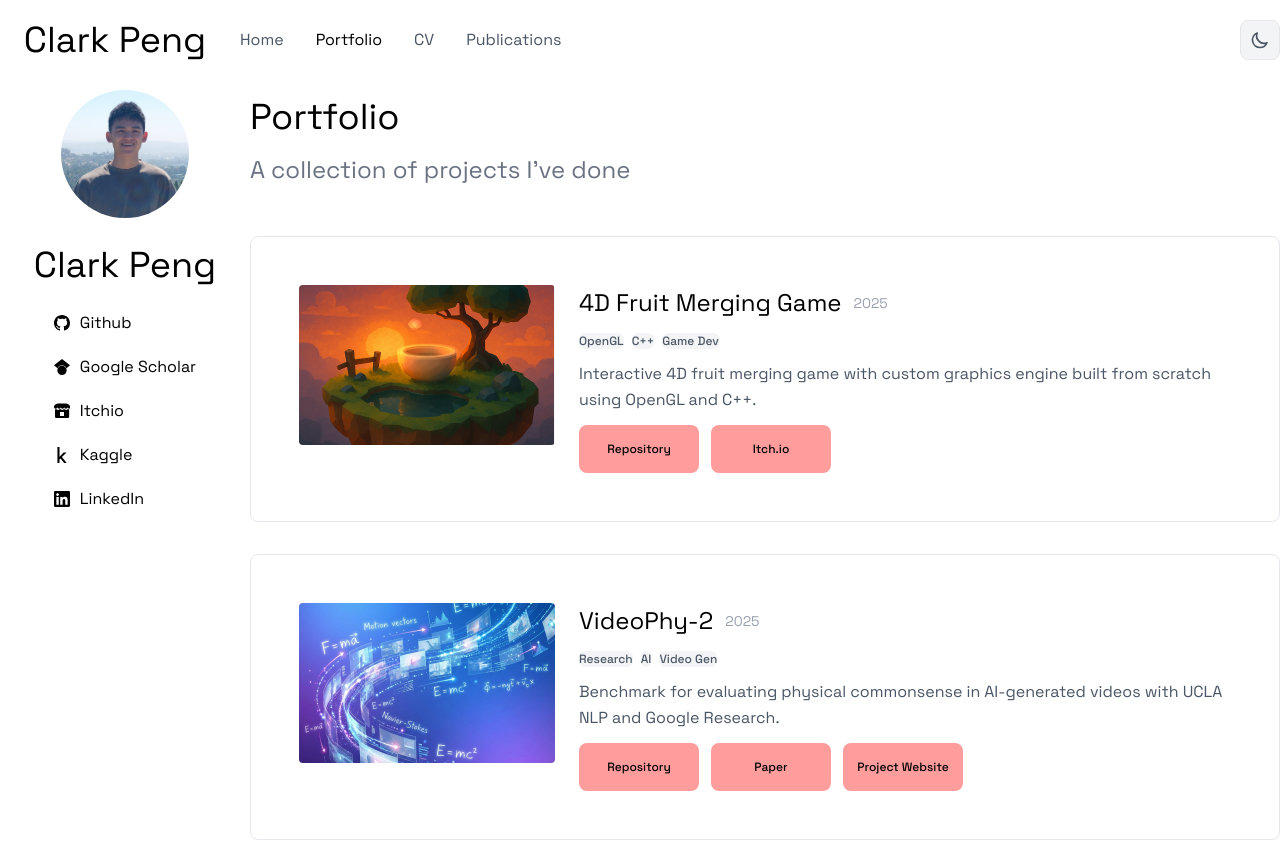
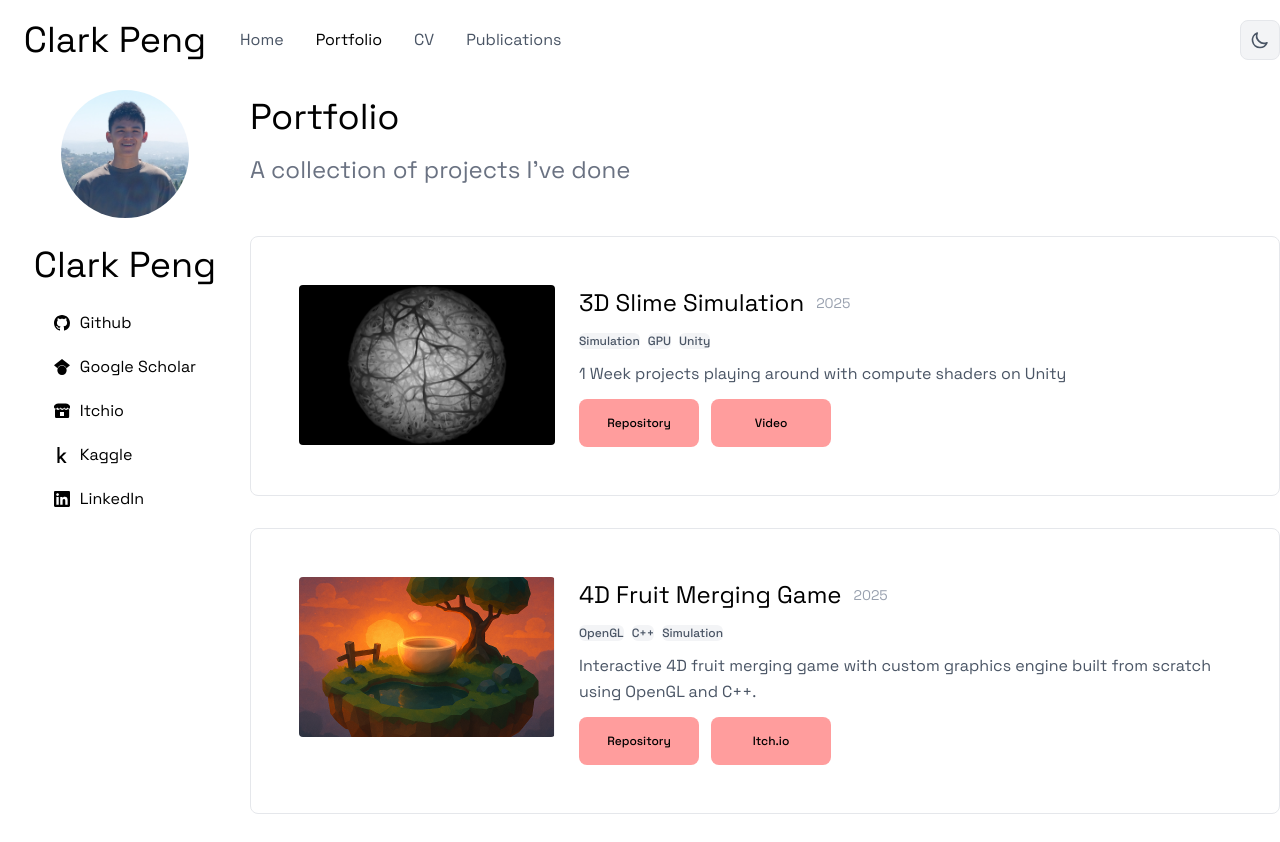
Before and after one commit to clarkipeng/clarkipeng.github.io, a React (Vite) app: page /portfolio in a window 1280 px wide. Shown: the top 842 px of the page. Built offline with nearby package versions, Linux system fonts and the light colour scheme.

Commit message:
3D Slime Sim Upd

```diff
--- a/src/data/siteData.ts
+++ b/src/data/siteData.ts
@@ -6,7 +6,7 @@
 // === PERSONAL INFO ===
 export const siteConfig = {
     name: "Clark Peng",
-    title: "CS @ UCLA | AI Engineer @ camfer (YC S24) | ML Researcher",
+    title: "CS @ UCLA | Intern @ camfer (YC S24) | ML Researcher",
     bio: "CS @ UCLA",
     location: "San Jose, CA",
     email: "cipeng@ucla.edu",
@@ -68,11 +68,22 @@ On campus, I lead the competitive ML team as an ACM AI Projects Officer, where w
 // === PORTFOLIO PROJECTS ===
 export const portfolioProjects = [
     {
-        id: 1,
+        title: "3D Slime Simulation",
+        description: "1 Week projects playing around with compute shaders on Unity",
+        image: "/images/Slime3D_Shot.png",
+        tags: ["Simulation", "GPU", "Unity"],
+        year: "2025",
+        links: [
+            { label: "Repository", href: "https://github.com/clarkipeng/SlimeSim3D/" },
+            { label: "Video", href: "https://youtu.be/nurGFZYDcag" },
+        ],
+        videoEmbed: "https://www.youtube.com/embed/5Bj0ZGDzans",
+    },
+    {
         title: "4D Fruit Merging Game",
         description: "Interactive 4D fruit merging game with custom graphics engine built from scratch using OpenGL and C++.",
         image: "/images/gameImage.png",
-        tags: ["OpenGL", "C++", "Game Dev"],
+        tags: ["OpenGL", "C++", "Simulation"],
         year: "2025",
         links: [
             { label: "Repository", href: "https://github.com/clarkipeng/4dsuika" },
@@ -81,7 +92,6 @@ export const portfolioProjects = [
         videoEmbed: "https://www.youtube.com/embed/5Bj0ZGDzans",
     },
     {
-        id: 2,
         title: "VideoPhy-2",
         description: "Benchmark for evaluating physical commonsense in AI-generated videos with UCLA NLP and Google Research.",
         // image: "/images/videophy2_long.png",
@@ -90,12 +100,11 @@ export const portfolioProjects = [
         year: "2025",
         links: [
             { label: "Repository", href: "https://github.com/Hritikbansal/videophy" },
-            { label: "Paper", href: "https://arxiv.org/abs/2503.07248" },
+            { label: "Paper", href: "https://arxiv.org/abs/2503.06800" },
             { label: "Project Website", href: "https://videophy2.github.io/" },
         ],
     },
     {
-        id: 3,
         title: "Arm Agent RL Project",
         description: "Robotic hand trained with PPO reinforcement learning to grasp objects. Built with Unity MLAgents and Blender.",
         image: "/images/RLHandTarget.png",
@@ -107,7 +116,6 @@ export const portfolioProjects = [
         videoEmbed: "https://www.youtube.com/embed/_yNpbxOqKTU?list=PLvzAuMPAVywO6-RWFGfXoudk62ZEKDIuk",
     },
     {
-        id: 4,
         title: "Event Detection via PDF Regression",
         description: "Novel regression approach for time series event detection using probability density functions.",
         image: "/images/PDFR.gif",
@@ -115,11 +123,10 @@ export const portfolioProjects = [
         year: "2024",
         links: [
             { label: "Repository", href: "https://github.com/clarkipeng/EventDetectionPDF" },
-            { label: "Paper", href: "/files/EDPDFR.pdf" },
+            { label: "Paper", href: "https://arxiv.org/abs/2408.12792" },
         ],
     },
     {
-        id: 5,
         title: "Optimized Raytracer from Scratch",
         description: "Optimized raytracing renderer with reflections, refractions, and global illumination. Built in C++.",
         image: "/images/raytracer.jpeg",
```
Also changed, not shown: public/images/Slime3D_Shot.png (added).
